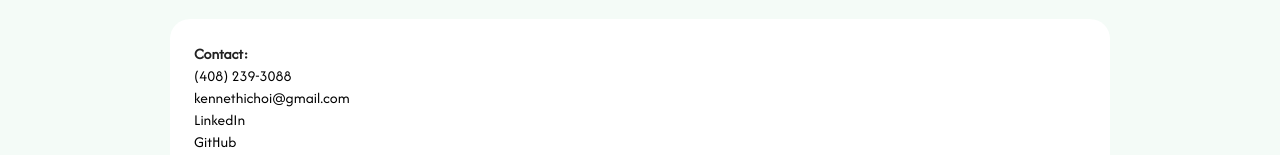
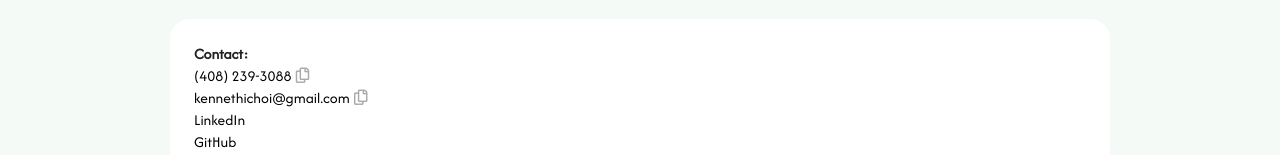
Before and after one commit to mrkchoi/chatKIC, a React (Create React App) app in the folder frontend/: page /contact in a window 1280 px wide. Shown: the part 327-482 px from the top of the page. Built offline with nearby package versions, Linux system fonts and the light colour scheme.

Commit message:
Update unnecessary re-render of chatresponse component

```diff
--- a/frontend/src/App.css
+++ b/frontend/src/App.css
@@ -393,6 +393,10 @@ button.ui.button {
   padding: 15px 30px;
 }
 
+.about_wrapper {
+  margin-top: 300px;
+}
+
 .about_content {
   line-height: 2.2rem;
   padding: 40px 100px;
@@ -441,6 +445,15 @@ button.ui.button {
   font-weight: 400;
 }
 
+.copyContactIcon {
+  cursor: pointer;
+  color: darkgray;
+  margin-left: 2px !important;
+}
+.copyContactIcon:hover {
+  color: black;
+}
+
 .landing-skills__main {
   display: flex;
   justify-content: center;
--- a/frontend/src/components/About.js
+++ b/frontend/src/components/About.js
@@ -4,7 +4,7 @@ import '../App.css';
 
 const About = () => {
   return (
-    <>
+    <div className="about_wrapper">
       <div className="header_tagline_container">
         <h2 className="header_tagline">
           Currently caffeinated and ready to code.{' '}
@@ -62,7 +62,7 @@ const About = () => {
           </section>
         </div>
       </div>
-    </>
+    </div>
   );
 };
 
--- a/frontend/src/components/Chat.js
+++ b/frontend/src/components/Chat.js
@@ -13,7 +13,7 @@ function Chat({
   showSuggestions,
   setShowSuggestions,
 }) {
-  const [response, setResponse] = useState('');
+  const [response, setResponse] = useState({});
   const [query, setQuery] = useState('');
   const [isLoading, setIsLoading] = useState(false);
 
@@ -39,7 +39,7 @@ function Chat({
       .then((res) => {
         const responseData = res.data;
         setIsLoading(false);
-        setResponse(responseData.content);
+        setResponse(responseData);
       })
       .catch((err) => {
         setIsLoading(false);
@@ -100,3 +100,5 @@ function Chat({
 }
 
 export default Chat;
+
+// Arrr, shiver me timbers! It sounds like you have a good attitude and plenty of experience. It's always a challenge to be there for family during a tough time. Ya know, me and me mateys call that being a 'real' pirate! Ye didn't miss a beat during that period, and it sounds like ye had a good eye for the horizon durin' yer sabbatical, getting yerself all caught up with yer coding and such. Aye, if yer ready to get back to what ye love, then me advice is to make sure ye tell yer prospective employer about yer valuable experience and yer commitment to yer family. Ye can't be afraid to show yer true colors!
--- a/frontend/src/components/ChatResponse.js
+++ b/frontend/src/components/ChatResponse.js
@@ -4,14 +4,21 @@ import { v4 as uuidv4 } from 'uuid';
 import '../App.css';
 
 function ChatResponse({ isLoading, response }) {
+  const wordCount = response?.content?.split(' ');
   const style = {
     fontSize: '3rem',
     marginTop: '10px',
     fontWeight: '600',
     lineHeight: '3.6rem',
   };
+  const styleSmall = {
+    fontSize: '1.8rem',
+    marginTop: '10px',
+    fontWeight: '600',
+    lineHeight: '2.6rem',
+  };
 
-  const showDefault = !isLoading && !response.length;
+  const showDefault = !isLoading && !response?.content?.length;
 
   let component;
   if (showDefault) {
@@ -21,9 +28,10 @@ function ChatResponse({ isLoading, response }) {
       </span>
     );
   } else if (isLoading) {
+    const id1 = uuidv4();
     component = (
       <TypeAnimation
-        key={1}
+        key={id1}
         preRenderFirstString={true}
         sequence={['one sec', 400, 'one sec...', 100]}
         omitDeletionAnimation={true}
@@ -34,16 +42,16 @@ function ChatResponse({ isLoading, response }) {
         style={style}
       />
     );
-  } else if (response.length) {
+  } else if (response?.content?.length) {
     component = (
       <TypeAnimation
-        key={uuidv4()}
-        sequence={[response, 3000]}
+        key={response?.id}
+        sequence={[response?.content, 3000]}
         speed={{ type: 'keyStrokeDelayInMs', value: 10 }}
         omitDeletionAnimation={true}
         deletionSpeed={5}
         cursor={false}
-        style={style}
+        style={wordCount <= 40 ? style : styleSmall}
       />
     );
   }
--- a/frontend/src/components/Contact.js
+++ b/frontend/src/components/Contact.js
@@ -3,6 +3,15 @@ import '../Form.css';
 
 const Contact = () => {
   const [showForm] = useState(false);
+
+  const handleCopyText = (e) => {
+    const isCopyIcon = e.target.className.includes('copyContactIcon');
+    if (isCopyIcon && 'clipboard' in navigator) {
+      const text = e.target.dataset['content'];
+      navigator.clipboard.writeText(text);
+    }
+  };
+
   return (
     <>
       <div className="header_tagline_container">
@@ -62,27 +71,35 @@ const Contact = () => {
               <div className="divider"> </div>
             </>
           )}
-          <div className="contact_header">
+          <div className="contact_header" onClick={handleCopyText}>
             <p>
               <strong>Contact:</strong>
               <br></br>
               <a
+                className="contact_link"
                 href="tel:4082393088"
                 target="_blank"
                 rel="noreferrer"
-                className="contact_link"
               >
                 (408) 239-3088
               </a>
+              <i
+                className="copy outline icon copyContactIcon"
+                data-content="4082393088"
+              ></i>
               <br></br>
               <a
+                className="contact_link"
                 href="mailto:kennethichoi@gmail.com"
                 target="_blank"
                 rel="noreferrer"
-                className="contact_link"
               >
                 kennethichoi@gmail.com
               </a>
+              <i
+                className="copy outline icon copyContactIcon"
+                data-content="kennethichoi@gmail.com"
+              ></i>
               <br></br>
               <a
                 href="https://www.linkedin.com/in/kenneth-choi-42502a35"
```
Also changed, not shown: frontend/src/images/kc.png.
